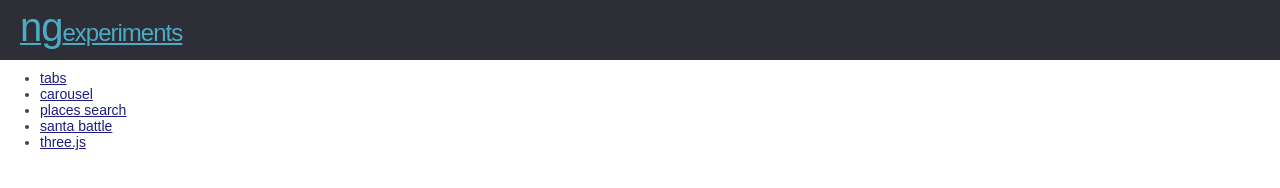
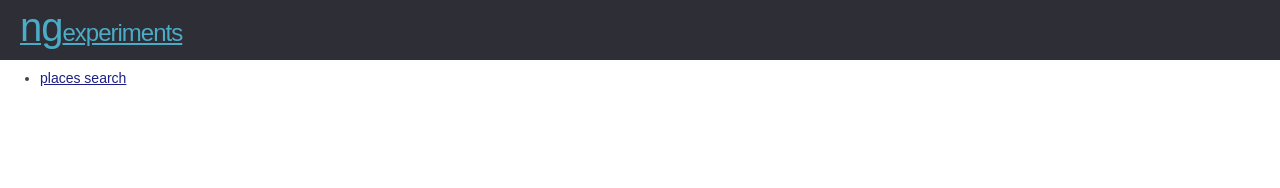
Before and after one commit to rorysaxby/experiments, a website: page index.html in a window 1280 px wide. Drawn offline with nearby package versions, Linux system fonts and the light colour scheme.

Commit message:
links update

```diff
--- a/index.html
+++ b/index.html
@@ -15,11 +15,7 @@
 		</header>
 		<div class="site-navigation cf">
 			<ul>
-				<li><a href="tabs">tabs</a></li>
-				<li><a href="carousel">carousel</a></li>
-				<li><a href="/places-search">places search</a></li>
-				<li><a href="christmas-game">santa battle</a></li>
-				<li><a href="threejs">three.js</a></li>
+				<li><a href="places-search">places search</a></li>
 			</ul>
 		</div>
 		<footer>
```
